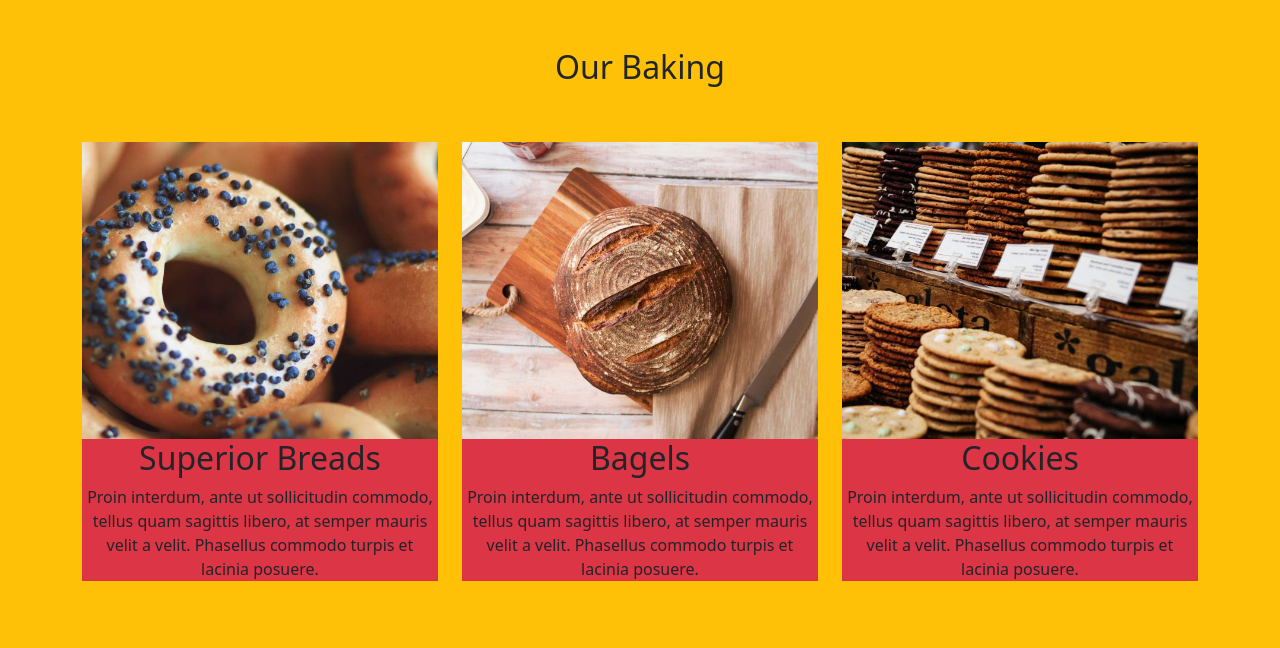
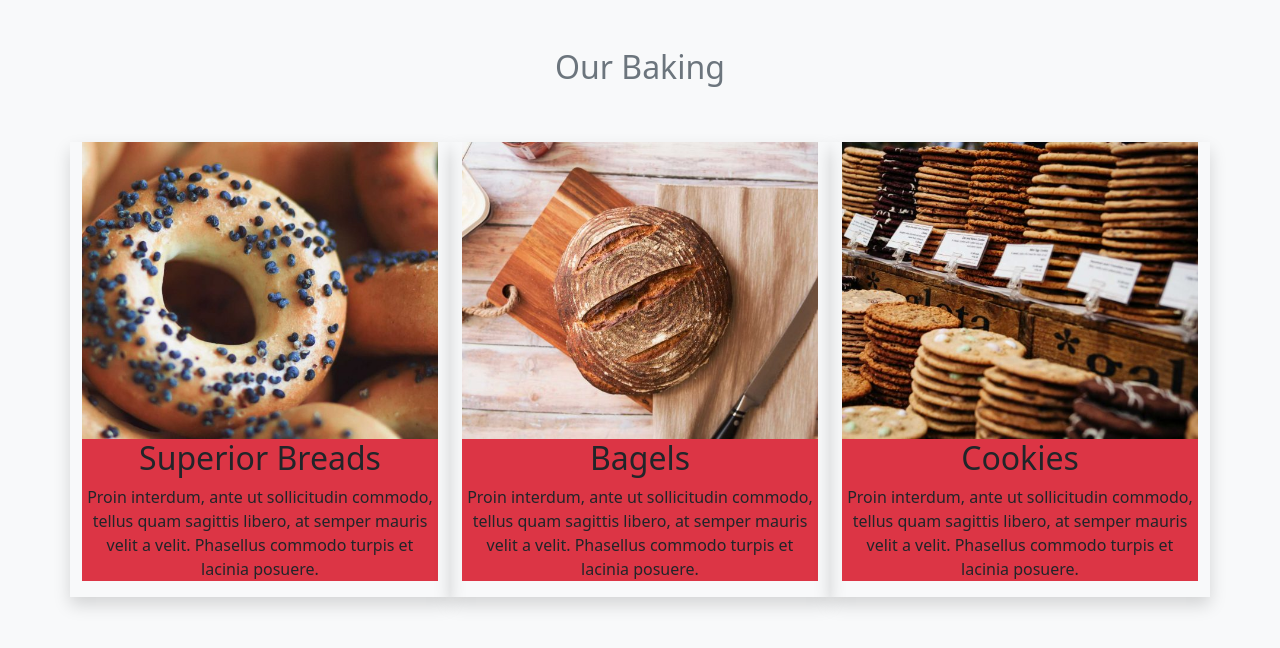
Before and after one commit to yaratarek10/bakery, a plain HTML site: page index.html in a window 1280 px wide. Drawn offline with Linux system fonts and the light colour scheme.

Commit message:
change the bg-color and shadows for testing

```diff
--- a/index.html
+++ b/index.html
@@ -5,25 +5,25 @@
     <link />
   </head>
   <body>
-      <div class="bg-warning h-100">
+      <div class="bg-light h-100">
         <div class="container py-5 ">
-            <h2 class="text-center">Our Baking</h2>
+            <h2 class="text-center text-muted">Our Baking</h2>
             <div class="row py-5">
-              <div class=" item col-md-4 ">
+              <div class=" item col-md-4 shadow">
                 <img src="images/stas-ovsky-123540-600x500.jpg" />
                 <div class="text-center bg-danger">
                   <h2>Superior Breads</h2>
                   <p>Proin interdum, ante ut sollicitudin commodo, tellus quam sagittis libero, at semper mauris velit a velit. Phasellus commodo turpis et lacinia posuere.</p>
                 </div>
               </div>
-              <div class=" item col-md-4 ">
+              <div class=" item col-md-4 shadow">
                   <img src="images/ben-garratt-134774-600x500.jpg" />
                   <div class="text-center  bg-danger">
                     <h2>Bagels</h2>
                     <p>Proin interdum, ante ut sollicitudin commodo, tellus quam sagittis libero, at semper mauris velit a velit. Phasellus commodo turpis et lacinia posuere.</p>
                   </div>
                 </div>
-                <div class=" item col-md-4 ">
+                <div class=" item col-md-4 shadow">
                   <img src="images/clem-onojeghuo-206832-600x500.jpg" />
                   <div class="text-center bg-danger">
                     <h2>Cookies</h2>
```
